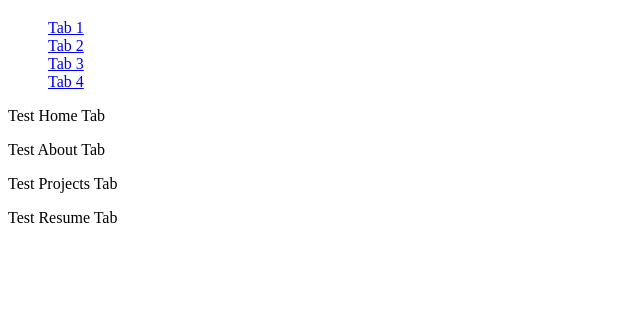
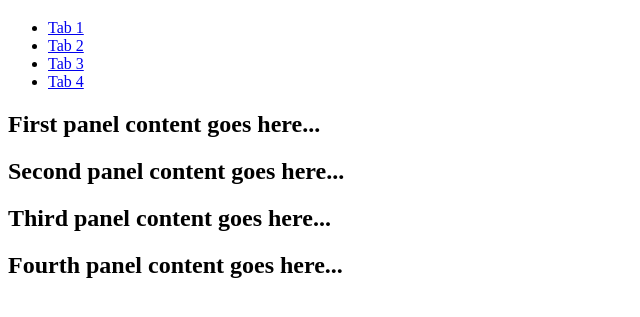
Before and after one commit to nashw/nashw.github.io, a plain HTML site: page index.html in a window 1280 px wide. Shown: the part 61-378 px from the top of the page, without its empty margins (0-640 px from the left). Drawn offline with Linux system fonts and the light colour scheme.

Commit message:
test tabs

```diff
--- a/index.html
+++ b/index.html
@@ -7,25 +7,25 @@
 </head>
 <body>
 	<h1>Wesley Nash</h1>
-	<dl class="tabs" data-tab>
-		<dd class="active"><a href="#home">Tab 1</a></dd>
-		<dd><a href="#aboutTab">Tab 2</a></dd>
-		<dd><a href="#projectsTab">Tab 3</a></dd>
-		<dd><a href="#resumeTab">Tab 4</a></dd>
-	</dl>
-	<div class="tabs-content">
-		<div class="content active" id="home">
-			<p>Test Home Tab</p>
-		</div>
-		<div class="content" id="aboutTab">
-			<p>Test About Tab</p>
-		</div>
-		<div class="content" id="projectsTab">
-			<p>Test Projects Tab</p>
-		</div>
-		<div class="content" id="resumeTab">
-			<p>Test Resume Tab</p>
-		</div>
-	</div>
+	<ul class="tabs" data-tab role="tablist">
+  <li class="tab-title active" role="presentational" ><a href="#panel2-1" role="tab" tabindex="0" aria-selected="true" controls="panel2-1">Tab 1</a></li>
+  <li class="tab-title" role="presentational" ><a href="#panel2-2" role="tab" tabindex="0"aria-selected="false" controls="panel2-2">Tab 2</a></li>
+  <li class="tab-title" role="presentational"><a href="#panel2-3" role="tab" tabindex="0" aria-selected="false" controls="panel2-3">Tab 3</a></li>
+  <li class="tab-title" role="presentational" ><a href="#panel2-4" role="tab" tabindex="0" aria-selected="false" controls="panel2-4">Tab 4</a></li>
+</ul>
+<div class="tabs-content">
+  <section role="tabpanel" aria-hidden="false" class="content active" id="panel2-1">
+    <h2>First panel content goes here...</h2>
+  </section>
+  <section role="tabpanel" aria-hidden="true" class="content" id="panel2-2">
+    <h2>Second panel content goes here...</h2>
+  </section>
+  <section role="tabpanel" aria-hidden="true" class="content" id="panel2-3">
+    <h2>Third panel content goes here...</h2>
+  </section>
+  <section role="tabpanel" aria-hidden="true" class="content" id="panel2-4">
+    <h2>Fourth panel content goes here...</h2>
+  </section>
+</div>
 </body>
 </html>
```
